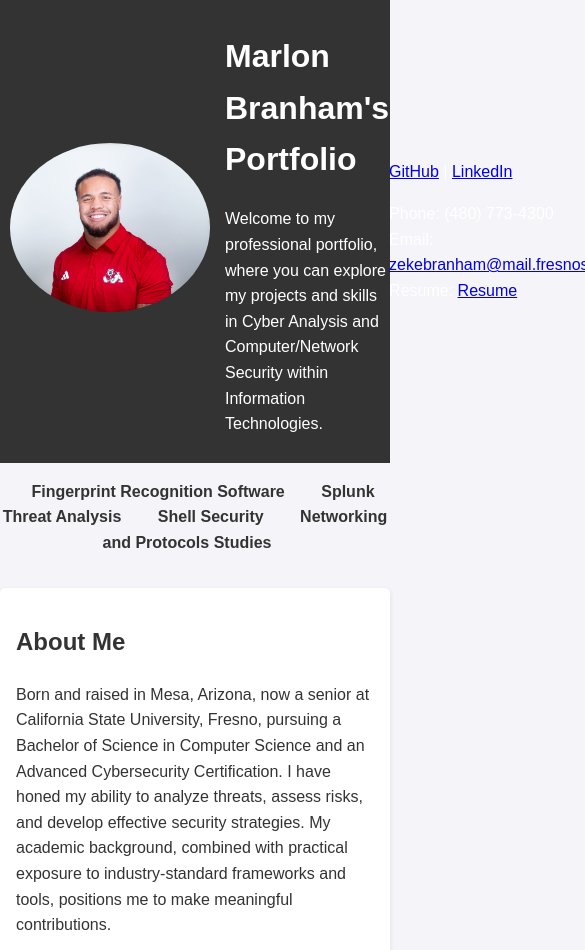
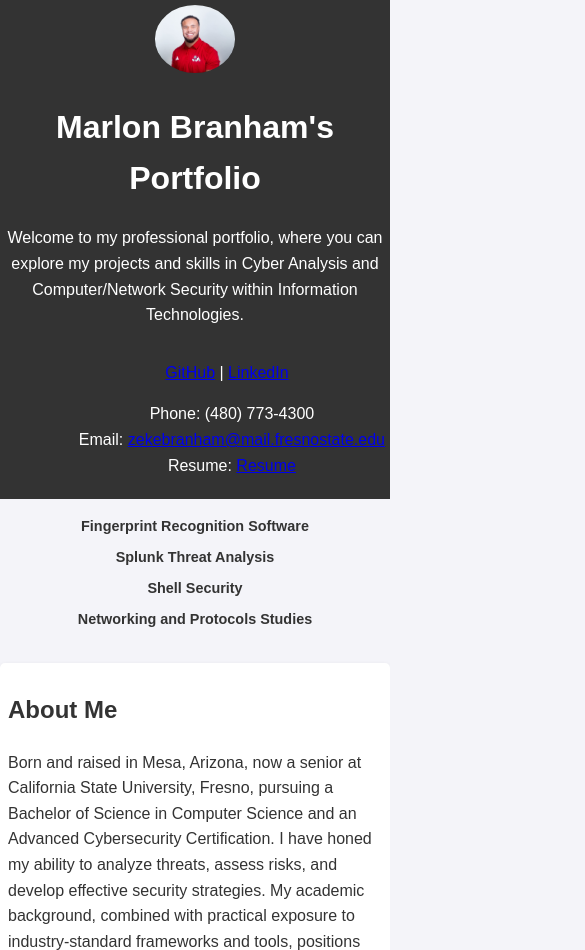
Before and after one commit to zekebranham/Porfolio, a plain HTML site: page index.html in a window 390 px wide. Shown: the top 950 px of the page, 585 px wide, since content can reach past the window. Drawn offline with Linux system fonts and the light colour scheme.

Commit message:
Update index.html

```diff
--- a/index.html
+++ b/index.html
@@ -15,20 +15,18 @@
     }
     header {
         display: flex;
-            align-items: center; /* Align items vertically */
+        flex-wrap: wrap; /* Allow items to wrap for smaller screens */
+        align-items: center;
         background-color: #333;
         color: white;
         padding: 10px;
     }
-        aside {
-            margin-right: 15px; /* Add space between image and text */
-        }
     aside img {
-            width: 200px;
-            border-radius: 100%;/* Optional: Makes the image circular */
+        width: 100px; /* Reduce image size for better scaling */
+        border-radius: 50%;
     }
     div {
-            flex: 1; /* Allows the text content to take up the remaining space */
+        flex: 1;
     }
     nav {
         text-align: center;
@@ -37,8 +35,10 @@
     nav a {
         text-decoration: none;
         color: #333;
-            margin: 0 1rem;
+        margin: 0 0.5rem; /* Reduce margin for narrower screens */
         font-weight: bold;
+        display: inline-block;
+        white-space: nowrap; /* Prevent links from wrapping */
     }
     nav a:hover {
         color: #007BFF;
@@ -56,6 +56,40 @@
         margin: 2rem 0;
         font-size: 0.9rem;
         color: #777;
+    }
+
+    /* Responsive Design for Smaller Screens */
+    @media (max-width: 768px) {
+        header {
+            flex-direction: column; /* Stack elements vertically */
+            text-align: center;
+        }
+        aside img {
+            margin: 0 auto; /* Center the image */
+        }
+        div {
+            margin-left: 0;
+            margin-right: 0;
+        }
+        nav a {
+            display: block; /* Stack links vertically */
+            margin: 0.5rem 0;
+        }
+    }
+
+    @media (max-width: 480px) {
+        header {
+            padding: 5px;
+        }
+        aside img {
+            width: 80px; /* Further reduce image size */
+        }
+        main {
+            padding: 0.5rem;
+        }
+        nav a {
+            font-size: 0.9rem; /* Reduce font size for very small screens */
+        }
     }
 </style>
 </head>
```
Lines whose indentation alone changed are shown as unchanged.
